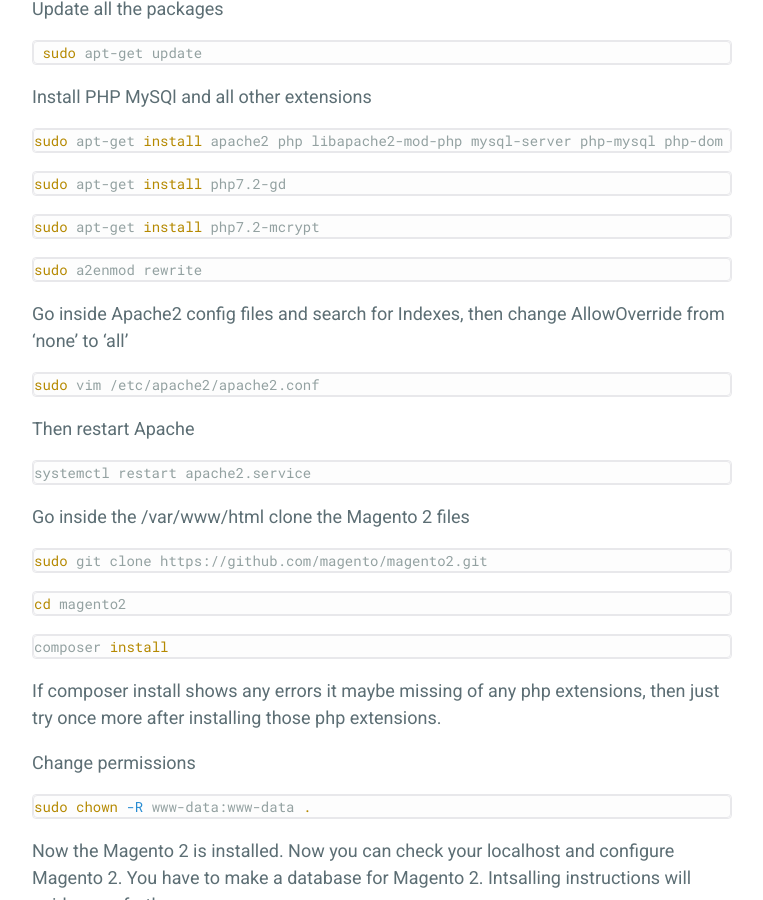
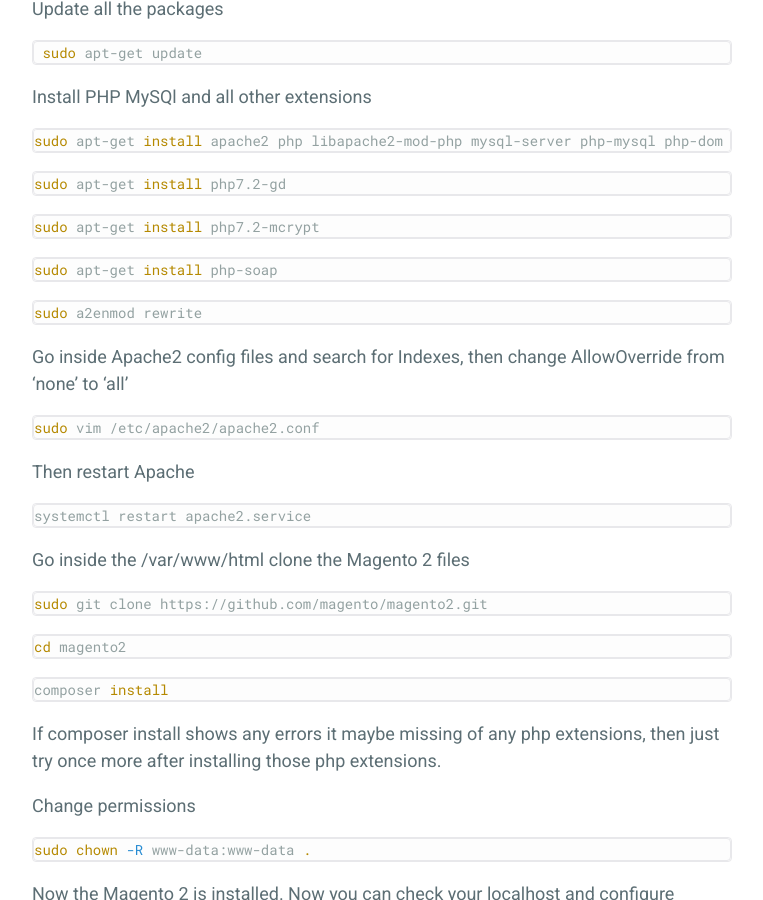
Before and after one commit to r4pt3r/r4pt3r.github.io, a Jekyll site: the page built from _posts/2019-02-14-Installing-Magento-2.md, in a window 1280 px wide and 900 px high, scrolled down 825 px. Shown: the whole window, without its empty margins (258-1021 px from the left). Built offline with Jekyll 4.4.1, drawn with Linux system fonts in a browser that asks for light colours.

Commit message:
Magento blog updated

````diff
--- a/_posts/2019-02-14-Installing-Magento-2.md
+++ b/_posts/2019-02-14-Installing-Magento-2.md
@@ -40,6 +40,10 @@
 ```bash
 sudo apt-get install php7.2-mcrypt
 ```
+```bash
+sudo apt-get install php-soap
+```
+
 
 ```bash
 sudo a2enmod rewrite
````
